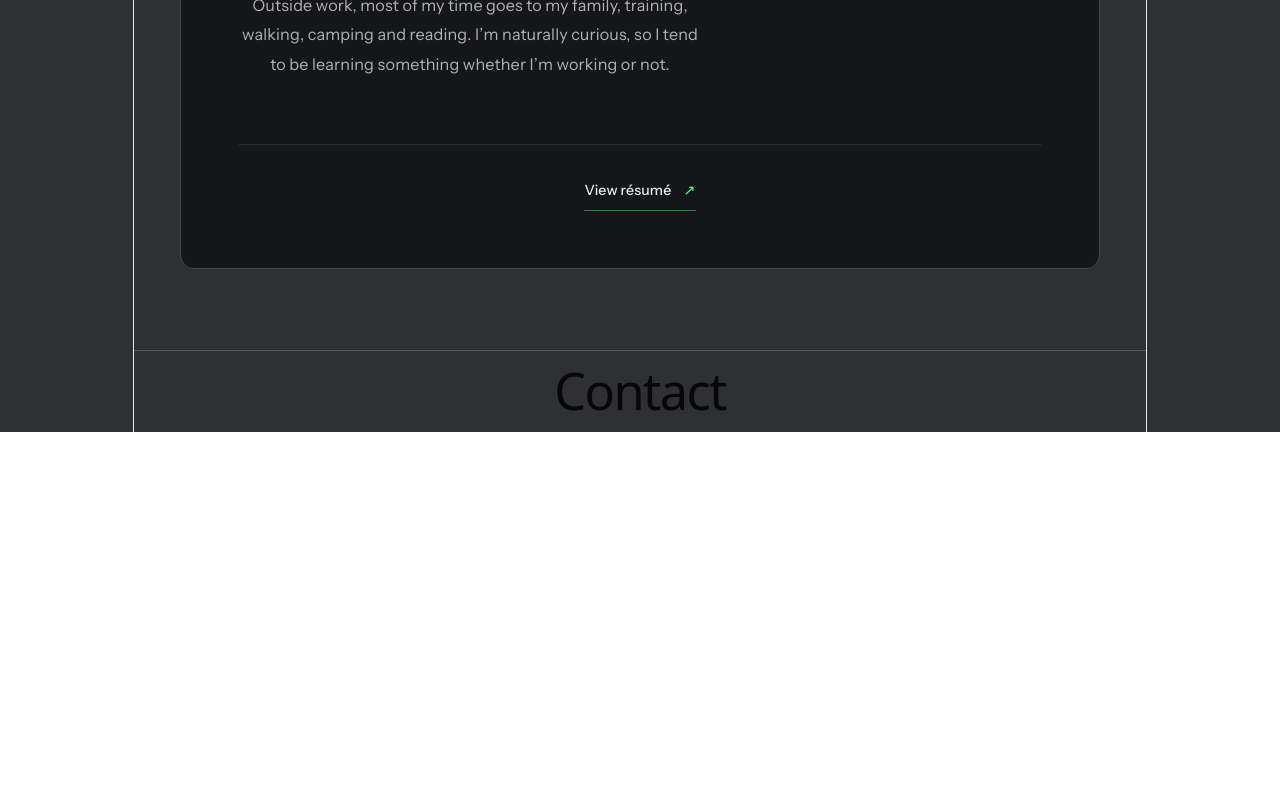
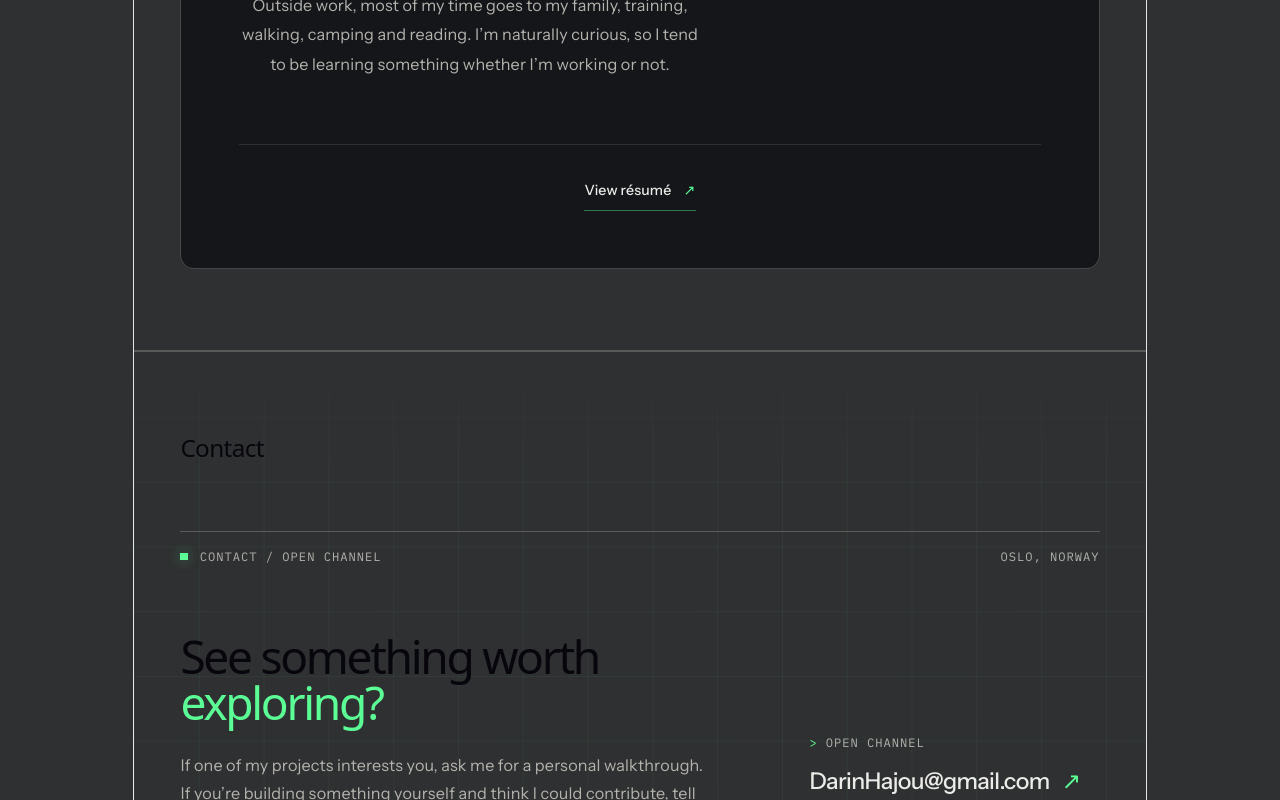
Before and after one commit to DarinHajou/darin-portfolio, a React (Vite) app: page / in a window 1280 px wide. Shown: the part 2000-2800 px from the top of the page. Before the commit the page ends 2432 px from the top, so only its background shows below. Built offline with nearby package versions, Linux system fonts and the light colour scheme.

Commit message:
Implement contact section

```diff
--- a/src/sections/Contact/Contact.module.css
+++ b/src/sections/Contact/Contact.module.css
@@ -1,8 +1,310 @@
 .section {
   position: relative;
   overflow: hidden;
+  isolation: isolate;
 
-  padding-block: clamp(3rem, 5vw, 6rem);
+  padding-block: clamp(4rem, 7vw, 7rem);
 
-  border-bottom: 1px solid var(--color-border-strong);
+  background: var(--color-bg-deep);
+  border-top: 1px solid var(--color-border-strong);
 }
+
+/* Slightly stronger than the regular site grid */
+.grid {
+  position: absolute;
+  inset: 0;
+  z-index: -1;
+  pointer-events: none;
+
+  opacity: 0.72;
+
+  background-image:
+    linear-gradient(rgb(92 255 149 / 7%) 1px, transparent 1px),
+    linear-gradient(90deg, rgb(92 255 149 / 7%) 1px, transparent 1px);
+
+  background-size: 4rem 4rem;
+
+  mask-image: linear-gradient(
+    to bottom,
+    transparent 0%,
+    black 15%,
+    black 85%,
+    transparent 100%
+  );
+}
+
+.inner {
+  display: grid;
+  gap: clamp(3.5rem, 6vw, 6rem);
+}
+
+/* Header */
+
+.header {
+  display: flex;
+  align-items: center;
+  justify-content: space-between;
+  gap: var(--space-6);
+
+  padding-top: var(--space-4);
+
+  border-top: 1px solid var(--color-border-strong);
+}
+
+.label,
+.location,
+.channelLabel,
+.status {
+  font-family: var(--font-mono);
+  font-size: var(--text-xs);
+  line-height: 1.4;
+  letter-spacing: 0.08em;
+  text-transform: uppercase;
+}
+
+.label {
+  display: inline-flex;
+  align-items: center;
+  gap: var(--space-3);
+
+  color: var(--color-text-secondary);
+}
+
+.location {
+  color: var(--color-text-muted);
+}
+
+.signal,
+.statusSignal {
+  width: 0.45rem;
+  height: 0.45rem;
+  flex: 0 0 auto;
+
+  background: var(--color-accent);
+  box-shadow: 0 0 0.8rem var(--color-accent-muted);
+}
+
+/* Main contact area */
+
+.content {
+  display: grid;
+  gap: var(--space-12);
+  text-align: left;
+}
+.contact_title {
+  font-size: var(--text-lg);
+  font-weight: 500;
+  line-height: 1.2;
+  letter-spacing: -0.025em;
+}
+.message {
+  display: grid;
+  gap: var(--space-6);
+
+  max-width: 38rem;
+}
+
+.title {
+  /* max-width: 15ch; */
+
+  font-size: clamp(2.4rem, 4vw, 3.8rem);
+  font-weight: 500;
+  line-height: 1;
+  letter-spacing: -0.05em;
+}
+
+.title span {
+  color: var(--color-accent);
+}
+
+.copy {
+  display: grid;
+  gap: var(--space-4);
+
+  max-width: 38rem;
+
+  font-size: clamp(1rem, 1.15vw, 1.125rem);
+  line-height: 1.75;
+  color: var(--color-text-secondary);
+}
+
+/* Contact action */
+
+.channel {
+  display: grid;
+  justify-items: start;
+  gap: var(--space-3);
+
+  width: fit-content;
+}
+
+.channelLabel {
+  display: inline-flex;
+  align-items: center;
+  gap: var(--space-2);
+
+  color: var(--color-text-muted);
+}
+
+.channelLabel span {
+  color: var(--color-accent);
+}
+
+.email {
+  display: inline-flex;
+  align-items: center;
+  gap: var(--space-3);
+
+  padding-bottom: var(--space-2);
+
+  font-size: clamp(1.35rem, 2vw, 1.8rem);
+  font-weight: 500;
+  letter-spacing: -0.025em;
+
+  border-bottom: 1px solid var(--color-accent-muted);
+
+  transition:
+    color var(--duration-fast) var(--ease-standard),
+    border-color var(--duration-fast) var(--ease-standard);
+}
+
+.email span {
+  color: var(--color-accent);
+
+  transition: transform var(--duration-fast) var(--ease-standard);
+}
+
+.email:hover {
+  color: var(--color-accent);
+  border-color: var(--color-accent);
+}
+
+.email:hover span {
+  transform: translate(0.12rem, -0.12rem);
+}
+
+/* Footer */
+
+.footer {
+  display: flex;
+  flex-direction: column;
+  align-items: flex-start;
+  gap: var(--space-6);
+
+  padding-top: var(--space-6);
+
+  border-top: 1px solid var(--color-border-strong);
+}
+
+.links {
+  display: flex;
+  flex-wrap: wrap;
+  gap: var(--space-8);
+}
+
+.links a {
+  display: inline-flex;
+  align-items: center;
+  gap: var(--space-2);
+
+  font-family: var(--font-mono);
+  font-size: var(--text-sm);
+  letter-spacing: 0.06em;
+  text-transform: uppercase;
+
+  transition: color var(--duration-fast) var(--ease-standard);
+}
+
+.links a span {
+  color: var(--color-accent);
+}
+
+.links a:hover {
+  color: var(--color-accent);
+}
+
+.status {
+  display: inline-flex;
+  align-items: center;
+  gap: var(--space-3);
+
+  color: var(--color-text-muted);
+}
+
+/* Desktop */
+
+@media (min-width: 768px) {
+  .inner {
+    grid-template-columns: repeat(12, minmax(0, 1fr));
+    column-gap: var(--space-6);
+  }
+
+  .header,
+  .footer {
+    grid-column: 1 / -1;
+  }
+
+  .content {
+    grid-column: 1 / 11;
+
+    grid-template-columns: repeat(10, minmax(0, 1fr));
+    column-gap: var(--space-6);
+    align-items: end;
+  }
+
+  .message {
+    grid-column: 1 / 8;
+  }
+
+  .channel {
+    grid-column: 9 / -1;
+    align-self: center;
+  }
+
+  .footer {
+    flex-direction: row;
+    align-items: center;
+    justify-content: space-between;
+  }
+}
+
+/* Mobile */
+
+@media (max-width: 767px) {
+  .section {
+    padding-block: var(--space-16);
+  }
+
+  .grid {
+    opacity: 0.5;
+    background-size: 3rem 3rem;
+  }
+
+  .location {
+    display: none;
+  }
+
+  .title {
+    max-width: 12ch;
+  }
+
+  .content {
+    gap: var(--space-10, 2.5rem);
+  }
+
+  .channel {
+    margin-top: var(--space-2);
+  }
+
+  .footer {
+    gap: var(--space-8);
+  }
+}
+
+@media (prefers-reduced-motion: reduce) {
+  .email,
+  .email span,
+  .links a {
+    transition: none;
+  }
+}
--- a/src/sections/Contact/Contact.tsx
+++ b/src/sections/Contact/Contact.tsx
@@ -1,14 +1,78 @@
-import styles from "./Contact.module.css"
+import styles from "./Contact.module.css";
 
 function Contact() {
   return (
-  <section
-    id="contact"
-    className={styles.contactTitle}
-    arial-labelledby
-  >
-    <h1>Contact</h1>
-  </section>
+    <section
+      id="contact"
+      className={styles.section}
+      aria-labelledby="contact-title"
+    >
+      <div className={styles.grid} aria-hidden="true" />
+      <div className={`page-container ${styles.inner}`}>
+      <h2 id="contact-title" className={styles.contact_title}>
+          Contact
+        </h2>
+        <header className={styles.header}>
+          <p className={styles.label}>
+            <span className={styles.signal} aria-hidden="true" />
+            Contact / Open channel
+          </p>
+
+          <p className={styles.location}>Oslo, Norway</p>
+        </header>
+
+        <div className={styles.content}>
+          <div className={styles.message}>
+            <h2 id="contact-title" className={styles.title}>
+              See something worth
+              <span> exploring?</span>
+            </h2>
+
+            <div className={styles.copy}>
+              <p>
+                If one of my projects interests you, ask me for a personal
+                walkthrough. If you’re building something yourself and think I
+                could contribute, tell me about it.
+              </p>
+
+              <p>
+                I’m always interested in meeting developers, founders,
+                investors and people working on products worth taking
+                seriously.
+              </p>
+            </div>
+          </div>
+
+          <div className={styles.channel}>
+            <p className={styles.channelLabel}>
+              <span aria-hidden="true">&gt;</span> Open channel
+            </p>
+
+            <a className={styles.email} href="mailto:darinhjou@gmail.com">
+              DarinHajou@gmail.com
+              <span aria-hidden="true">↗</span>
+            </a>
+          </div>
+        </div>
+
+        <footer className={styles.footer}>
+          <nav className={styles.links} aria-label="Social links">
+            <a href="YOUR_LINKEDIN" target="_blank" rel="noreferrer">
+              LinkedIn <span aria-hidden="true">↗</span>
+            </a>
+
+            <a href="YOUR_GITHUB" target="_blank" rel="noreferrer">
+              GitHub <span aria-hidden="true">↗</span>
+            </a>
+          </nav>
+
+          <p className={styles.status}>
+            <span className={styles.statusSignal} aria-hidden="true" />
+            Channel open / 2026
+          </p>
+        </footer>
+      </div>
+    </section>
   );
 }
 
```
